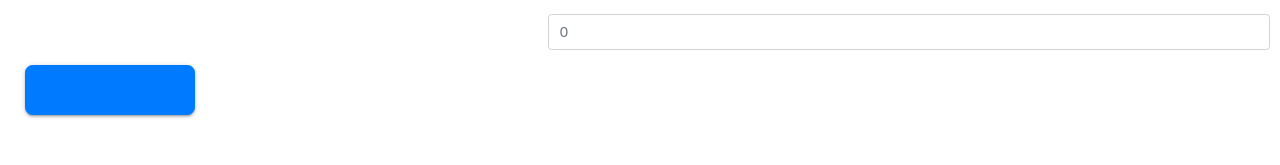
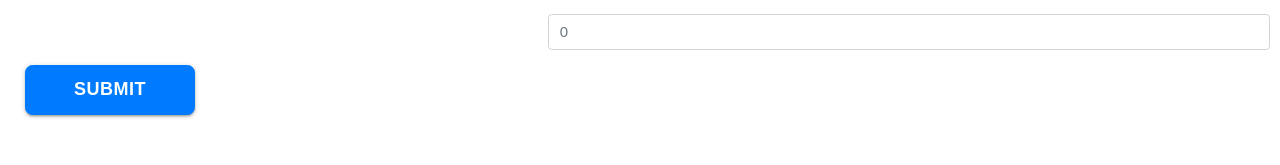
Before and after one commit to evolvednight/GUSS, a React (Create React App) app in the folder sophia/: page /Page22 in a window 1280 px wide. Shown: the part 220-385 px from the top of the page. Built offline with nearby package versions, Linux system fonts and the light colour scheme.

Commit message:
Initialize frame of the game and change states of the text box to recognize input

```diff
--- a/sophia/src/components/Pages/Page_22.js
+++ b/sophia/src/components/Pages/Page_22.js
@@ -98,6 +98,7 @@ class Page22 extends Component {
           <Button
           onClick = {this.check}
           >
+          Submit
           </Button>
         </Form>
 
```
